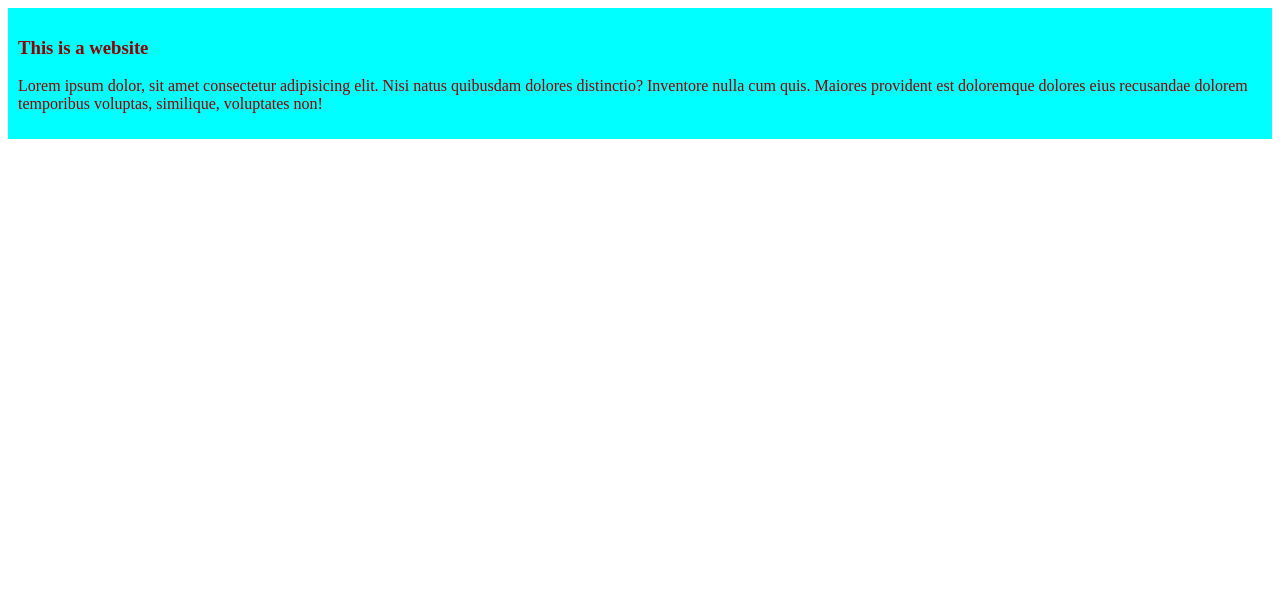
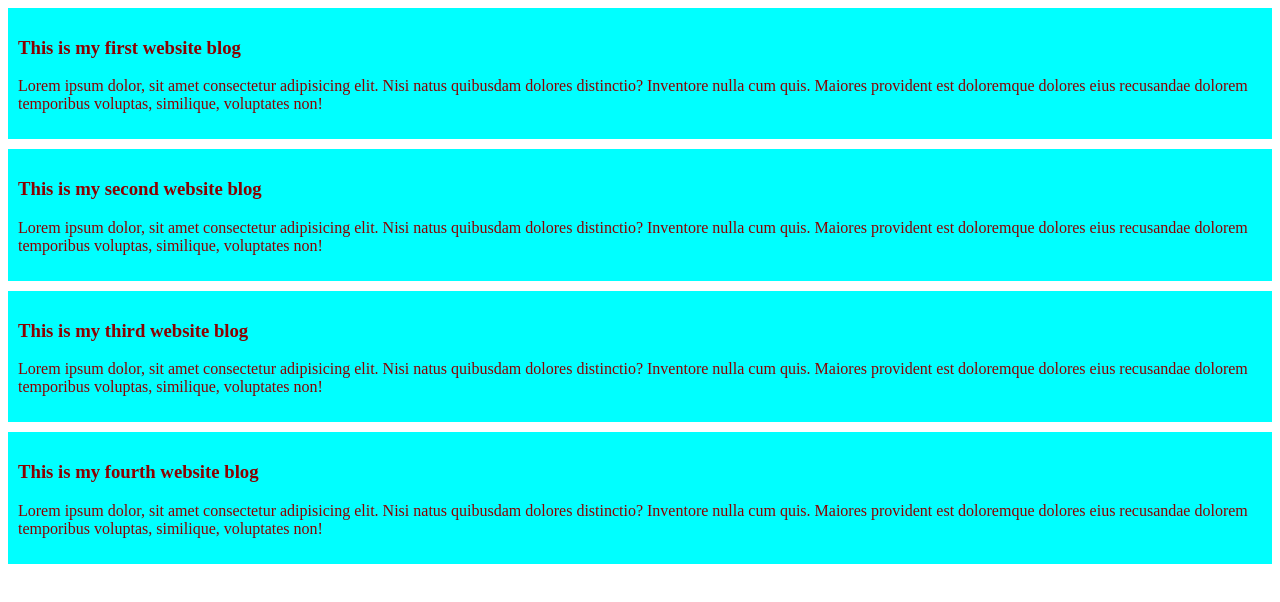
Before and after one commit to haiderabid/my-first-github-repo, a plain HTML site: page index.html in a window 1280 px wide. Drawn offline with Linux system fonts and the light colour scheme.

Commit message:
added few blogs

```diff
--- a/index.html
+++ b/index.html
@@ -8,7 +8,19 @@
 </head>
 <body>
     <div>
-        <h3>This is a website</h3>
+        <h3>This is my first website blog</h3>
+        <p>Lorem ipsum dolor, sit amet consectetur adipisicing elit. Nisi natus quibusdam dolores distinctio? Inventore nulla cum quis. Maiores provident est doloremque dolores eius recusandae dolorem temporibus voluptas, similique, voluptates non!</p>
+    </div>
+    <div>
+        <h3>This is my second website blog</h3>
+        <p>Lorem ipsum dolor, sit amet consectetur adipisicing elit. Nisi natus quibusdam dolores distinctio? Inventore nulla cum quis. Maiores provident est doloremque dolores eius recusandae dolorem temporibus voluptas, similique, voluptates non!</p>
+    </div>
+    <div>
+        <h3>This is my third website blog</h3>
+        <p>Lorem ipsum dolor, sit amet consectetur adipisicing elit. Nisi natus quibusdam dolores distinctio? Inventore nulla cum quis. Maiores provident est doloremque dolores eius recusandae dolorem temporibus voluptas, similique, voluptates non!</p>
+    </div>
+    <div>
+        <h3>This is my fourth website blog</h3>
         <p>Lorem ipsum dolor, sit amet consectetur adipisicing elit. Nisi natus quibusdam dolores distinctio? Inventore nulla cum quis. Maiores provident est doloremque dolores eius recusandae dolorem temporibus voluptas, similique, voluptates non!</p>
     </div>
 </body>
--- a/styles/blog.css
+++ b/styles/blog.css
@@ -2,4 +2,5 @@ div{
     background-color: cyan;
     color: darkred;
     padding: 10px;
+    margin-bottom: 10px;
 }
```
